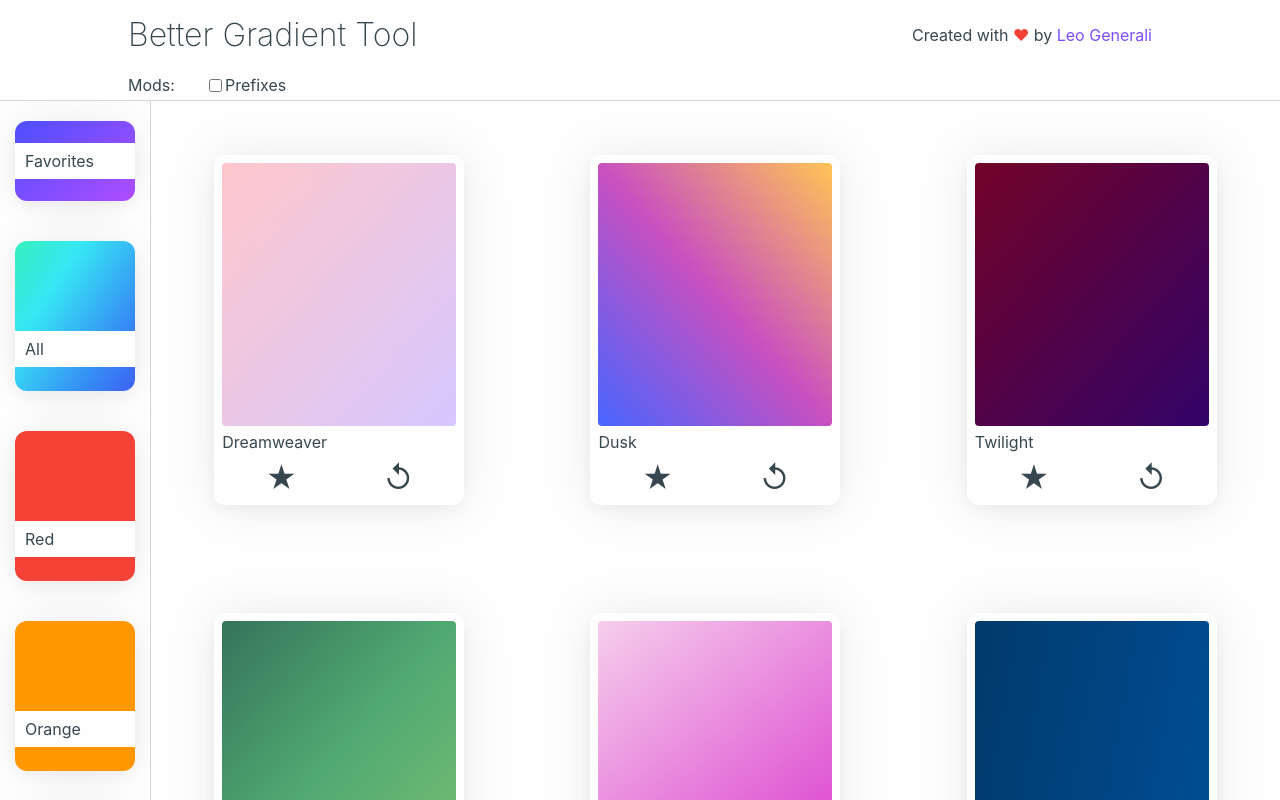
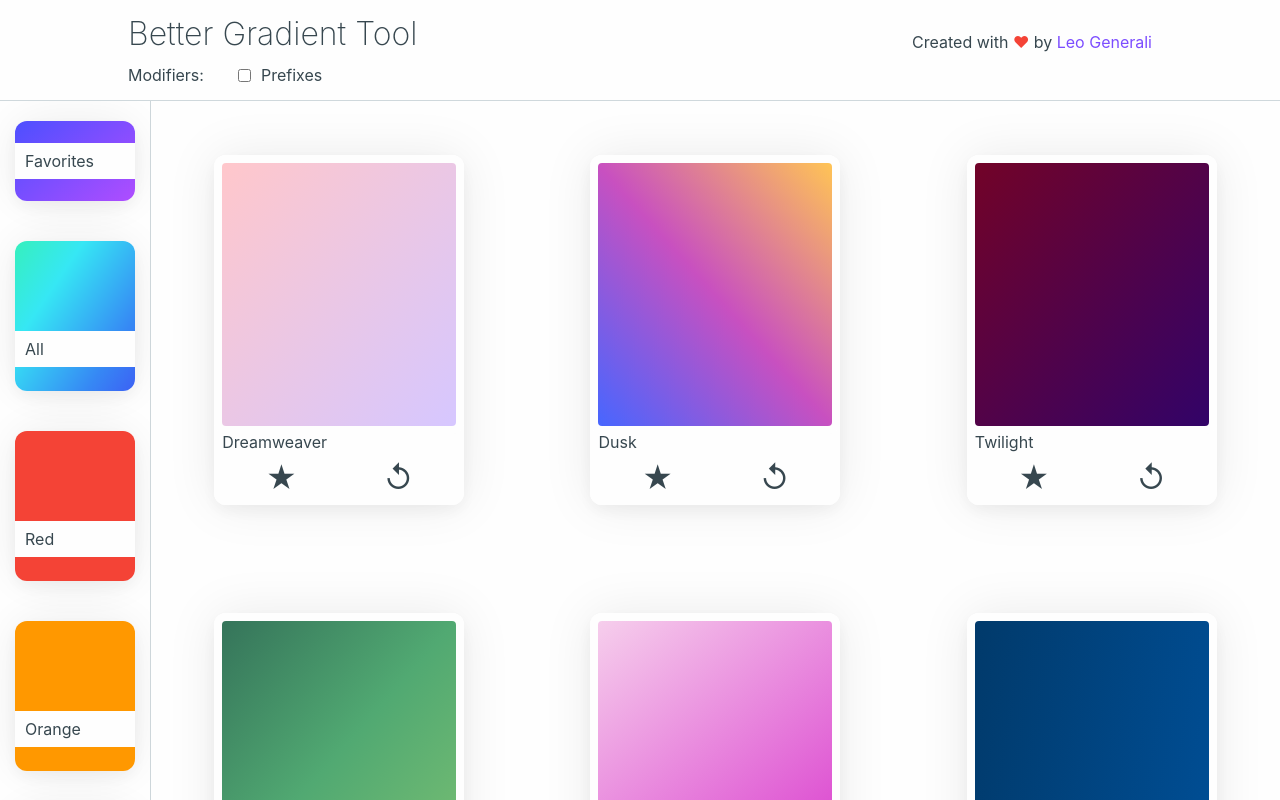
Before and after one commit to leo-generali/better-gradient-tool, a React app: page / in a window 1280 px wide. Built offline with nearby package versions, Linux system fonts and the light colour scheme.

Commit message:
Update styling on Header

```diff
--- a/src/colordata.json
+++ b/src/colordata.json
@@ -267,7 +267,7 @@
 			"yellow": true
 		},
 		"colors": ["#DD7185","#EEA49A", "#F7D1A3", "#FCDD04"],
-		"style": "linear-gradient(to bottom right, #DD7185 0%, #EEA49A 33%, #F7D1A3 66%, #FCDD04 100%)",
+		"style": "linear-gradient(135deg, #DD7185 0%, #EEA49A 30%, #F7D1A3 60%, #FCDD04 120%)",
 		"faved": false
 	}
 ]
--- a/src/components/Header.js
+++ b/src/components/Header.js
@@ -11,7 +11,7 @@ class Header extends Component {
 					<p className="created-with">Created with <span className="heart">♥</span> by <span className="link-wrapper"><a href="http://www.leogenerali.com/">Leo Generali</a></span></p>
 				</div>
 				<div className="header__container header__container--lower">
-					<p className="header-mods">Mods:</p><input type="checkbox" checked={checked} onClick={this.props.updatePrefix}/><p>Prefixes</p>
+					<p className="header-mods">Modifiers:</p><input className="checkbox" type="checkbox" checked={checked} onClick={this.props.updatePrefix}/><p>Prefixes</p>
 				</div>
 			</header>
 		);
--- a/src/styles/components/_header.scss
+++ b/src/styles/components/_header.scss
@@ -9,13 +9,14 @@
     &__container{
 		max-width: 1024px;
 		margin: 0 32px;
-		height: 70px;
+		height: 50px;
 
 		display: flex;
-		align-items: center;
+		align-items: flex-end;
 
         &--lower {
-            height: 30px;
+            height: 50px;
+            align-items: center;
         }
     }
 }
@@ -25,8 +26,13 @@
 	font-weight: 200;
 }
 
+
 .created-with {
-	margin-left: auto;
+    margin-left: auto;
+}
+
+.checkbox {
+    margin-right: 10px
 }
 
 .heart {
```
